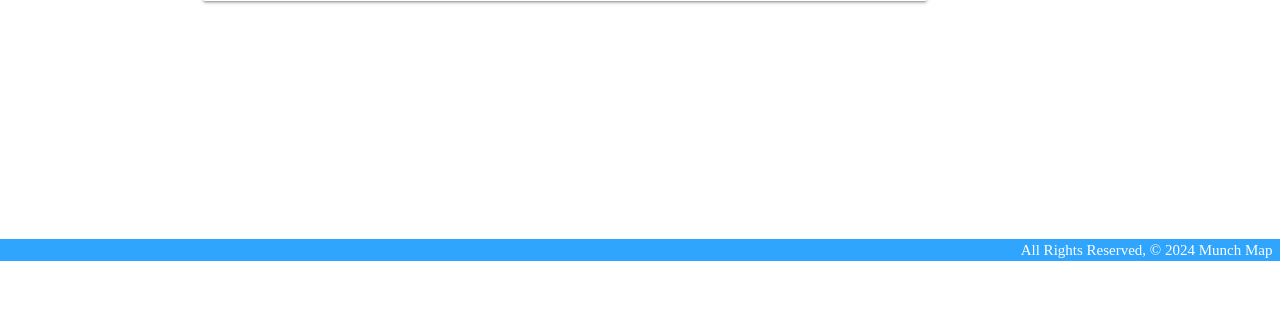
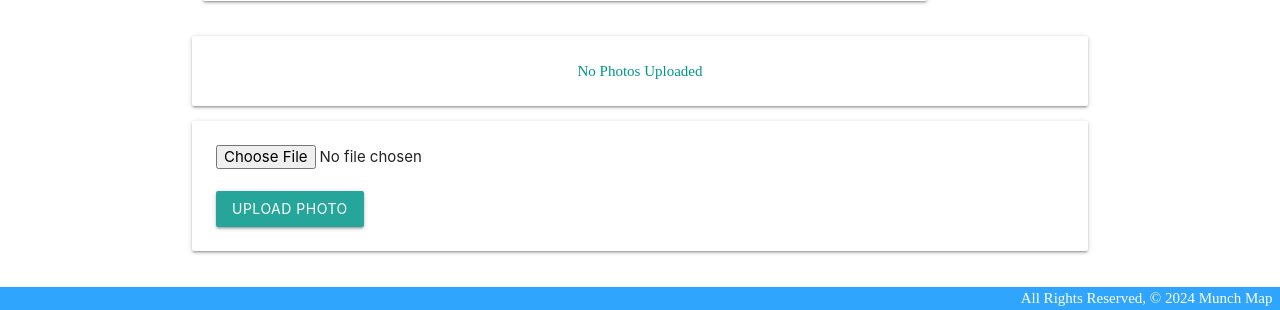
Before and after one commit to LynnTC/munchmap, a Django app: template main_app/templates/restaurants/detail.html in a window 1280 px wide. Shown: the part 539-849 px from the top of the page. Before the commit the page ends 800 px from the top, so only its background shows below. Run offline with Django 5.2, Linux system fonts and the light colour scheme; the template is opened without the code that fills it: values that come from a table or form of the project are taken from there, others are empty.

Commit message:
adds restaurant photos

```diff
--- a/main_app/templates/restaurants/detail.html
+++ b/main_app/templates/restaurants/detail.html
@@ -17,12 +17,23 @@
         <p>Description: {{ restaurant.description }}</p>
         <p>Genre: {{ restaurant.genre }}</p>
         <p>Price: {{ restaurant.price }}</p>
-
       </div>
     </div>
   </div>
 </div>
-
+<div>
+  {% for photo in restaurant.photo_set.all %}
+    <img class="responsive-img card-panel" src="{{ photo.url }}" alt="photo of restaurant">
+  {% empty %}
+    <div class="card-panel teal-text center-align">No Photos Uploaded</div>
+  {% endfor %}
+<form action="{% url 'add_photo' restaurant.id %}" enctype="multipart/form-data" method="POST" class="card-panel">
+  {% csrf_token %}
+  <input type="file" name="photo-file">
+  <br><br>
+  <button type="submit" class="btn">Upload Photo</button>
+</form>
+</div>
 <div class="row">
   <div class="col s8">
     {% for review in restaurant.review_set.all %}
```
